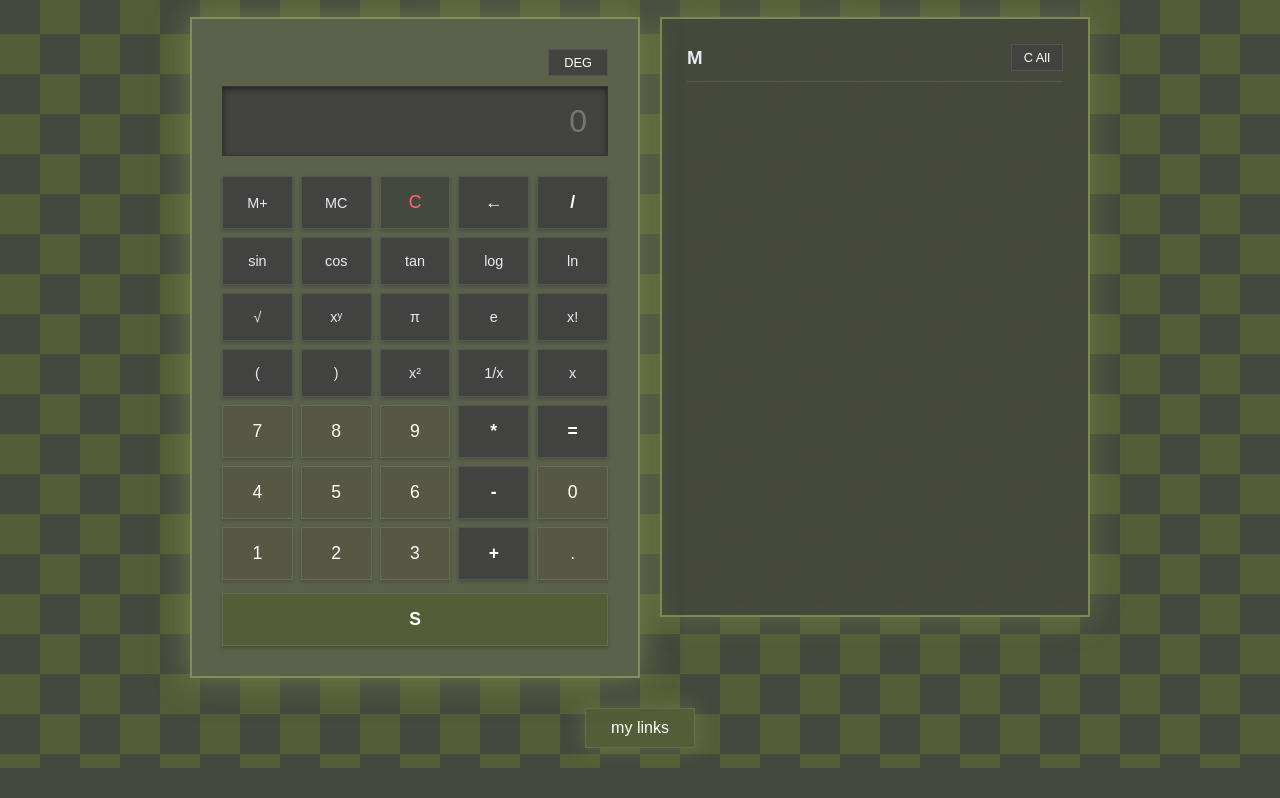
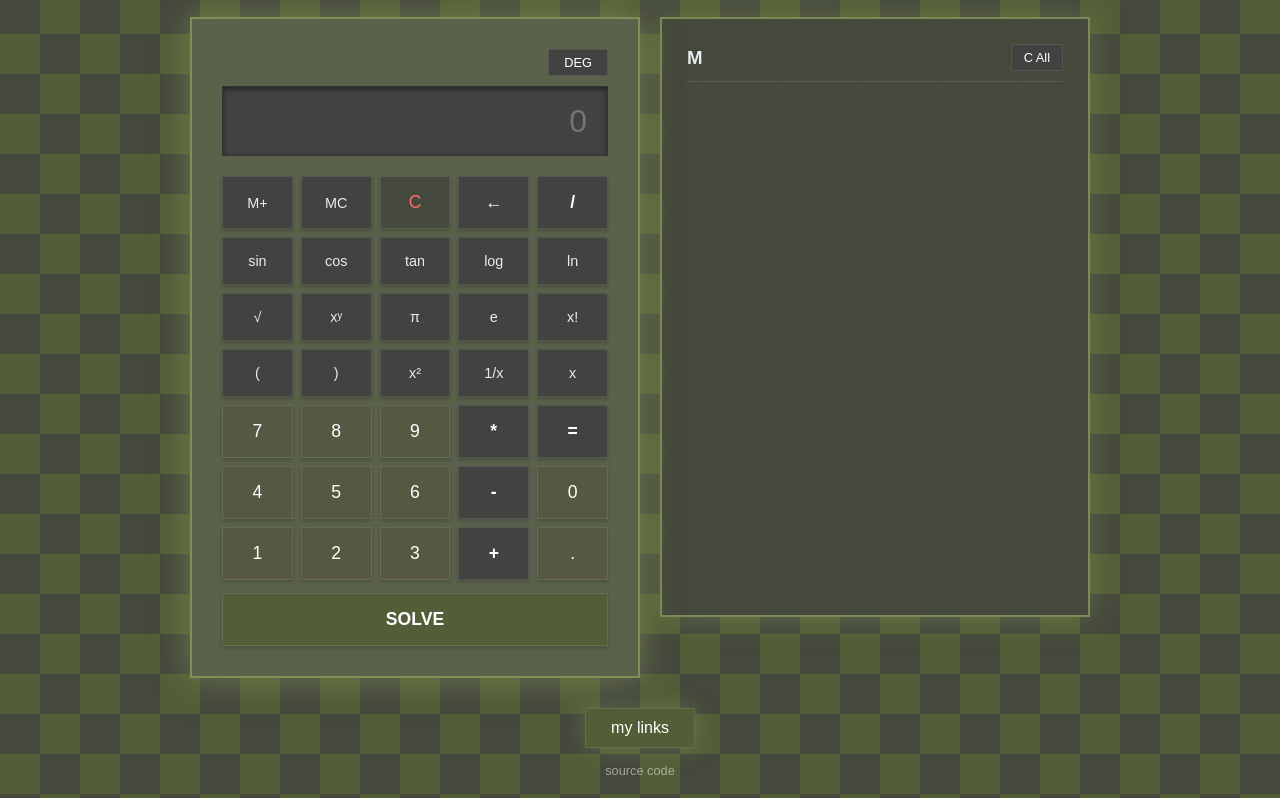
Before and after one commit to froggylocky/stupid-fucking-calc........, a website: page index.html in a window 1280 px wide. Shown: the part 326-1124 px from the top of the page. Before the commit the page ends 1094 px from the top, so only its background shows below. Drawn offline with Linux system fonts and the light colour scheme; a web font is replaced by a local one.

Commit message:
Relabel SOLVE button and add source code link in footer

```diff
--- a/index.html
+++ b/index.html
@@ -37,7 +37,7 @@
                     onclick="a('0')">0</button> <button class=n onclick="a('1')">1</button><button class=n
                     onclick="a('2')">2</button><button class=n onclick="a('3')">3</button><button class="n o"
                     onclick="a('+')">+</button><button class=n onclick="a('.')">.</button> <button class="n e"
-                    onclick=S()>S</button>
+                    onclick=S()>SOLVE</button>
             </div>
         </div>
         <div class=s>
@@ -47,7 +47,11 @@
             <div id=l></div>
         </div>
     </div>
-    <footer class=F><a href=https://linktr.ee/froggolock class=V target=_blank>my links</a></footer>
+    <footer class=F>
+        <a href=https://linktr.ee/froggolock class=V target=_blank>my links</a>
+        <div class=R><a href=https://github.com/froggylocky/stupid-fucking-calc.........git target=_blank>source
+                code</a></div>
+    </footer>
     <script src=script.js></script>
 </body>
 
--- a/style.css
+++ b/style.css
@@ -39,7 +39,23 @@ body {
 
 .F {
     margin-top: 30px;
-    margin-bottom: 20px
+    margin-bottom: 20px;
+    text-align: center
+}
+
+.R {
+    margin-top: 15px;
+    font-size: .8em
+}
+
+.R a {
+    color: rgba(255, 255, 255, .5);
+    text-decoration: none;
+    transition: .3s
+}
+
+.R a:hover {
+    color: #fff
 }
 
 .V {
```
